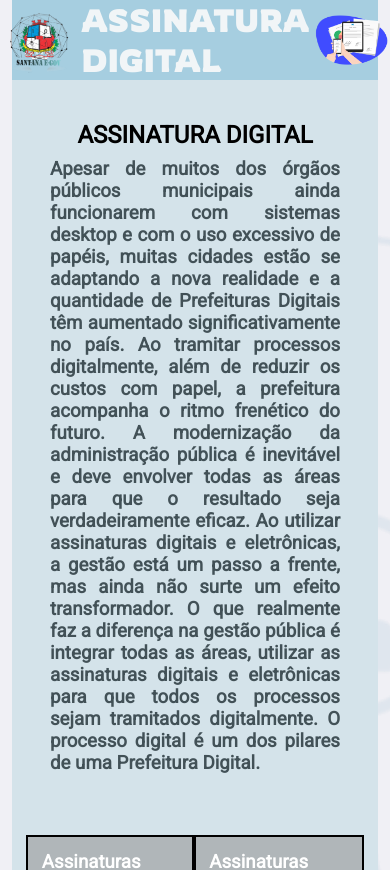
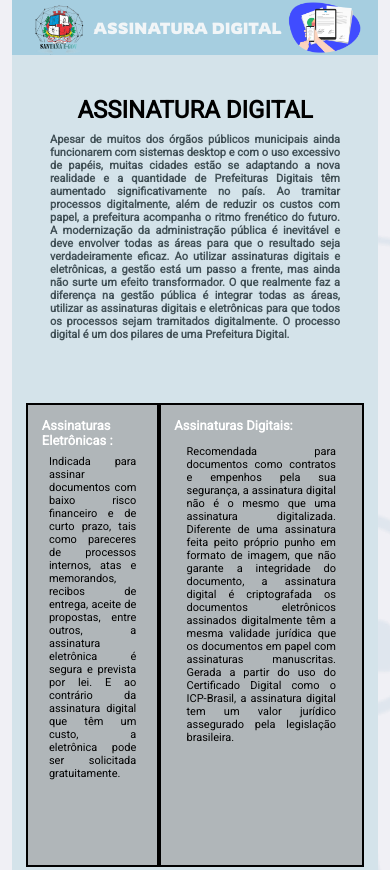
Before and after one commit to rafaazvd/santana-e-gov, a React (Create React App) app: page /assinatura in a window 390 px wide. Shown: the top 870 px of the page. Built offline with nearby package versions, Linux system fonts and the light colour scheme.

Commit message:
feature responsive component assinatura

```diff
--- a/public/index.html
+++ b/public/index.html
@@ -2,7 +2,7 @@
 <html lang="en">
   <head>
     <meta charset="utf-8" />
-    <link rel="icon" href="%PUBLIC_URL%/stnico.ico" />
+    <link rel="icon" href="%PUBLIC_URL%/stnicon.ico" />
     <meta name="viewport" content="width=device-width, initial-scale=1" />
     <meta name="theme-color" content="#3a3a3a" />
     <link href="https://fonts.googleapis.com/css2?family=Roboto+Mono&display=swap" rel="stylesheet">
--- a/src/components/Header/styles.ts
+++ b/src/components/Header/styles.ts
@@ -12,4 +12,7 @@ export const Container = styled.div`
 
 export const Img = styled.img`
     width: 23%;
+    @media(max-width: 800px) {
+        width: 19%;
+  }
 `;
--- a/src/pages/Assinatura/styles.ts
+++ b/src/pages/Assinatura/styles.ts
@@ -16,6 +16,9 @@ export const Container = styled.div`
             h3 {
                 text-align: justify;
                 color: #425157;
+                @media(max-width: 800px){
+                    font-size: 11px;
+                }
             }
         }
     }
@@ -28,9 +31,15 @@ export const Content = styled.div`
     border: solid 2px;
     h1 {
         color: #ffff;
+        @media(max-width: 800px){
+            font-size: 13px;
+        }
     }
     p {
         font-size: 21px;
+        @media(max-width: 800px){
+                    font-size: 11px;
+                }
     }
     }
 `;
@@ -57,6 +66,9 @@ export const Img = styled.img`
 
 export const Title = styled.h1`
     color: #F1F5F7;
+    @media(max-width: 800px){
+        font-size: 16px;
+    }
 `;
 export const Section1 = styled.section`
 
```
Also changed, not shown: lv.txt (deleted), 1 other file (tests, documents, lock files or other folders).
